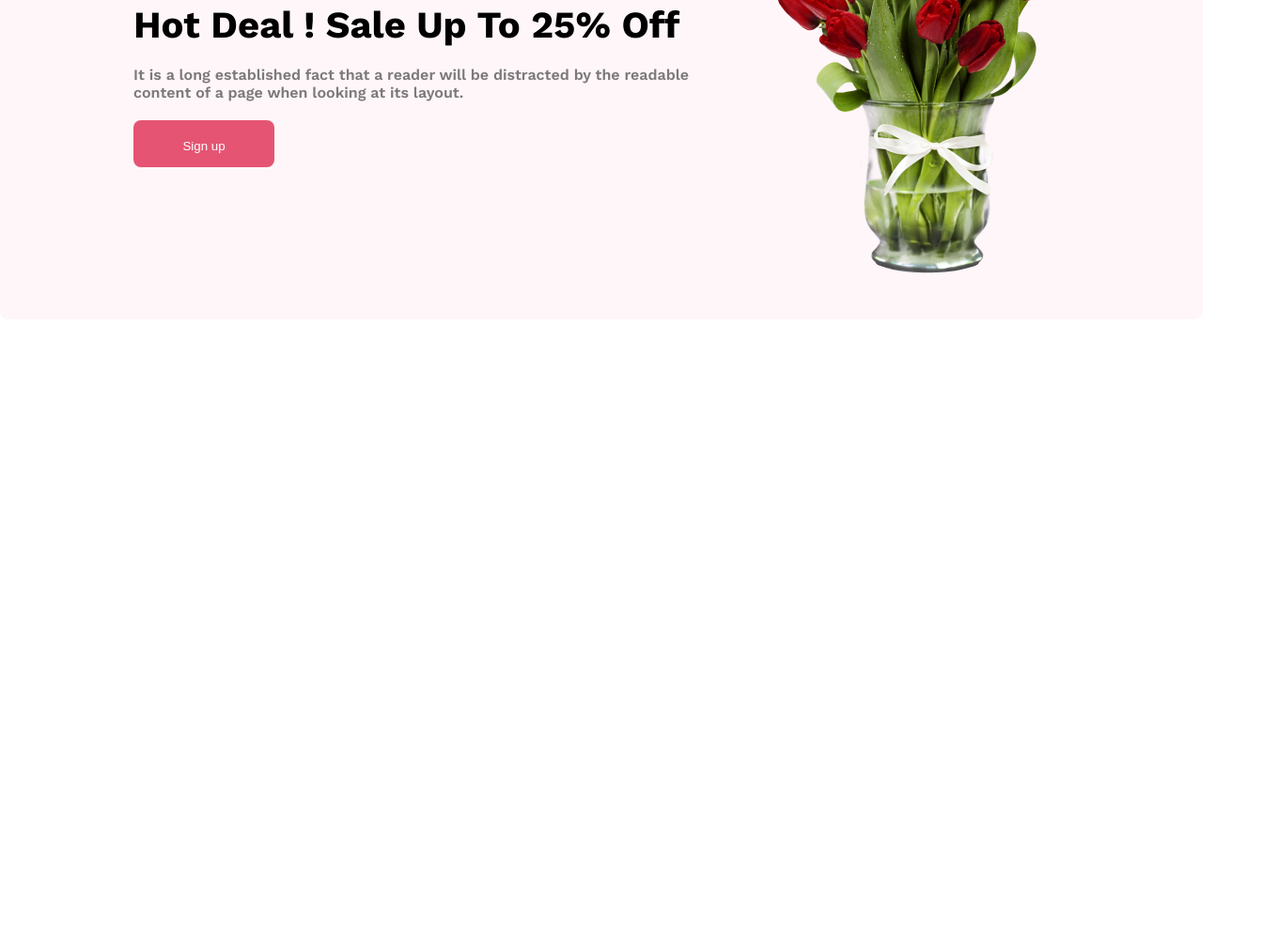
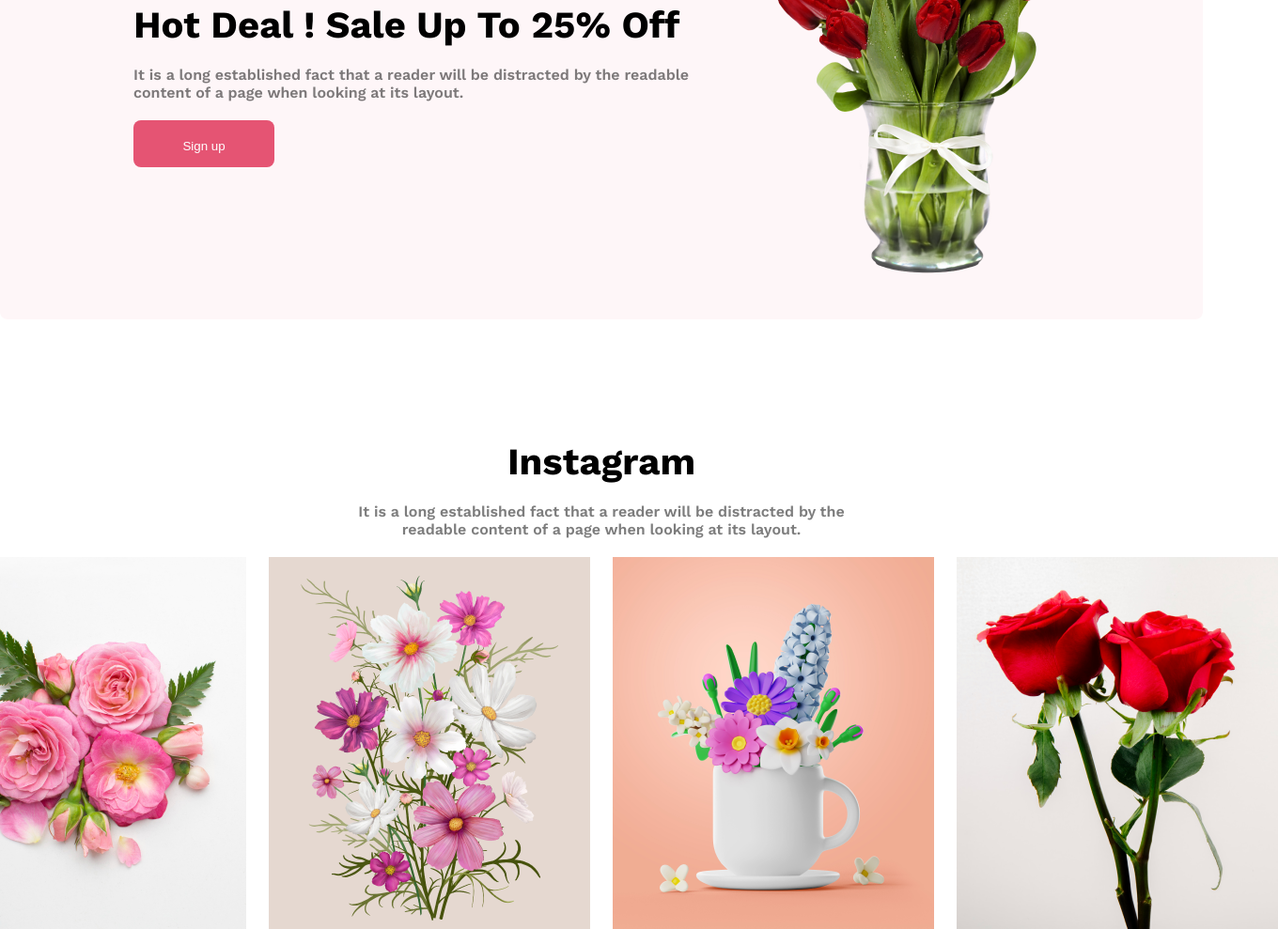
Before and after one commit to Firoz671/flower-shop-web, a plain HTML site: page index.html in a window 1280 px wide. Shown: the part 2206-3195 px from the top of the page at 94% size, 1360 px wide, since content can reach past the window. Before the commit the page ends 2546 px from the top, so only its background shows below. Drawn offline with nearby package versions, Linux system fonts and the light colour scheme.

Commit message:
Insta Section Added

```diff
--- a/index.html
+++ b/index.html
@@ -86,6 +86,23 @@
             </div>
             <img src="./Flower Asset/pngwing 8.png" alt="">
         </section>
+        <section class="instagram-section flex">
+            <div class="insta-info flex">
+                <h3 class="insta-title lato-font deal-title">Instagram</h3>
+                <p class="insta-description lato-font light-gray deals-description">
+                    It is a long established fact that a reader will be distracted by the readable content of a page when looking at its layout.
+                </p>
+            </div>
+            <div class="insta-images flex">
+                <img src="./Flower Asset/Flower 01.png" alt="">
+                <img src="./Flower Asset/Rectangle 4.png" alt="">
+                <img src="./Flower Asset/Rectangle 5.png" alt="">
+                <img src="./Flower Asset/Rectangle 6.png" alt="">
+            </div>
+        </section>
+        <section class="latest-deal-section">
+
+        </section>
     </main>
 </body>
 
--- a/styles/style.css
+++ b/styles/style.css
@@ -177,6 +177,25 @@ main{
     width: 150px;
     height: 50px;
 }
+/* Instagram Section */
+.instagram-section{
+    margin-top: 128px;
+    flex-direction: column;
+    justify-content: center;
+    text-align: center;
+    align-items: center;
+}
+.insta-info{
+    width: 534px;
+    justify-content: center;
+    flex-direction: column;
+    gap: 20px;
+    margin-bottom: 20px;
+}
+.insta-images{
+    gap: 24px;
+}
+/* Latest Deal */
 
 @media screen and (max-width:576px) {
     .header-content{
@@ -188,7 +207,9 @@ main{
     .head-image{
         display: none;
     }
-    .featured-flowers,.hot-deals-section{
+    .featured-flowers,
+    .hot-deals-section,
+    .insta-images{
         flex-direction: column;
     }
     .hot-deals-info{
```
